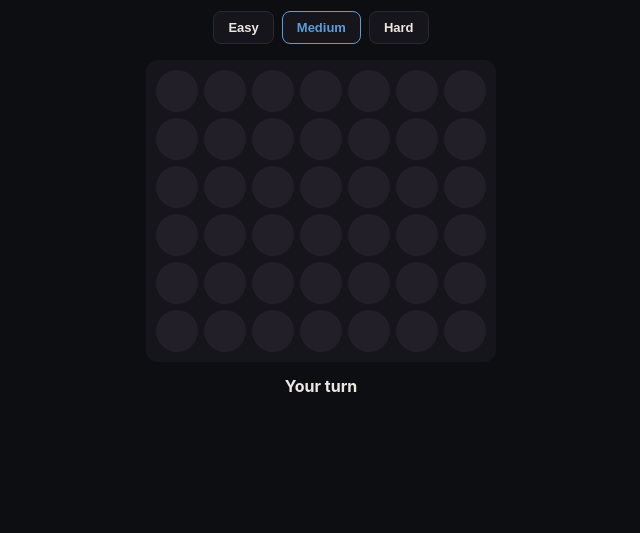
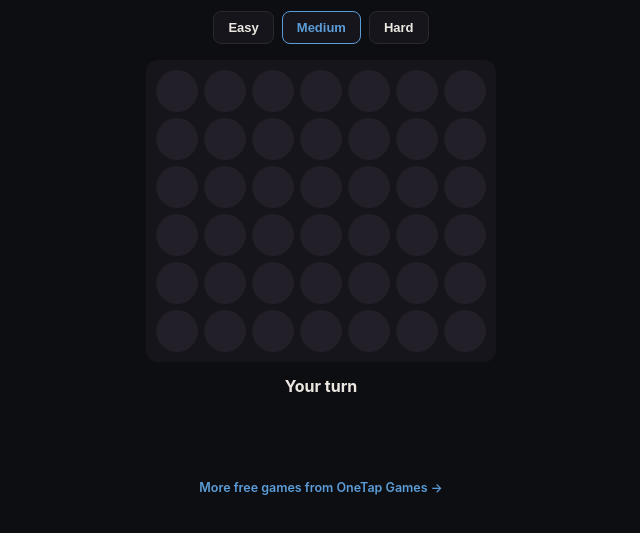
Before and after one commit to VadluriAditya/four-up, a plain HTML site: page index.html in a window 1280 px wide. Shown: the part 103-636 px from the top of the page, without its empty margins (319-959 px from the left). Drawn offline with Linux system fonts and the light colour scheme.

Commit message:
Add cross-promotion link to OneTap Games hub

```diff
--- a/index.html
+++ b/index.html
@@ -10,6 +10,9 @@
 </head>
 <body>
 <div id="app"></div>
+<footer style="text-align:center;padding:24px 16px 40px;font-family:-apple-system,system-ui,sans-serif;font-size:12.5px;color:#8b8794;">
+  <a href="https://vadluriaditya.github.io/onetap-games-hub/" style="color:#5b9dd8;text-decoration:none;font-weight:600;">More free games from OneTap Games →</a>
+</footer>
 <script src="game.js"></script>
 </body>
 </html>
```
